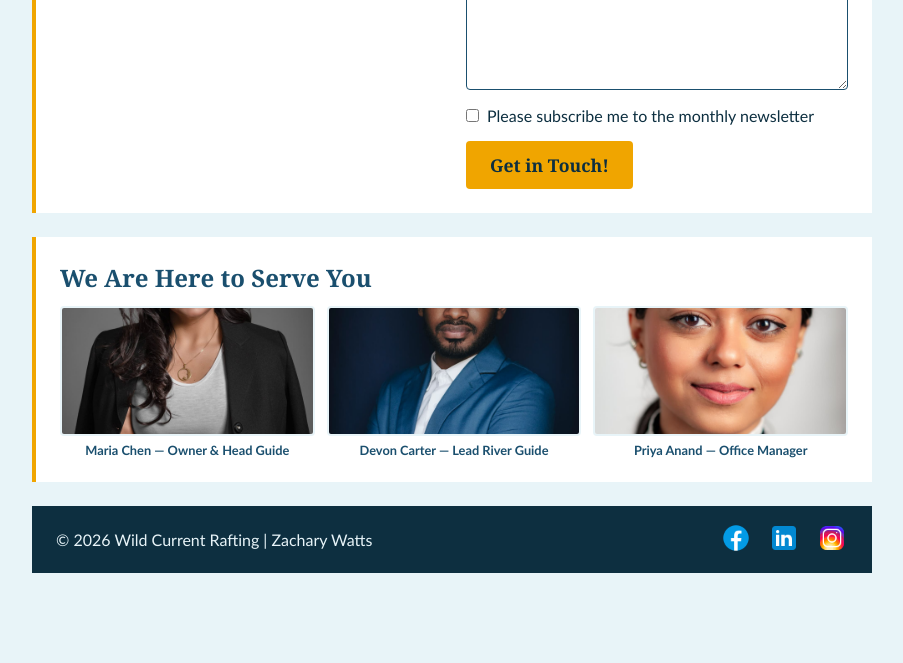
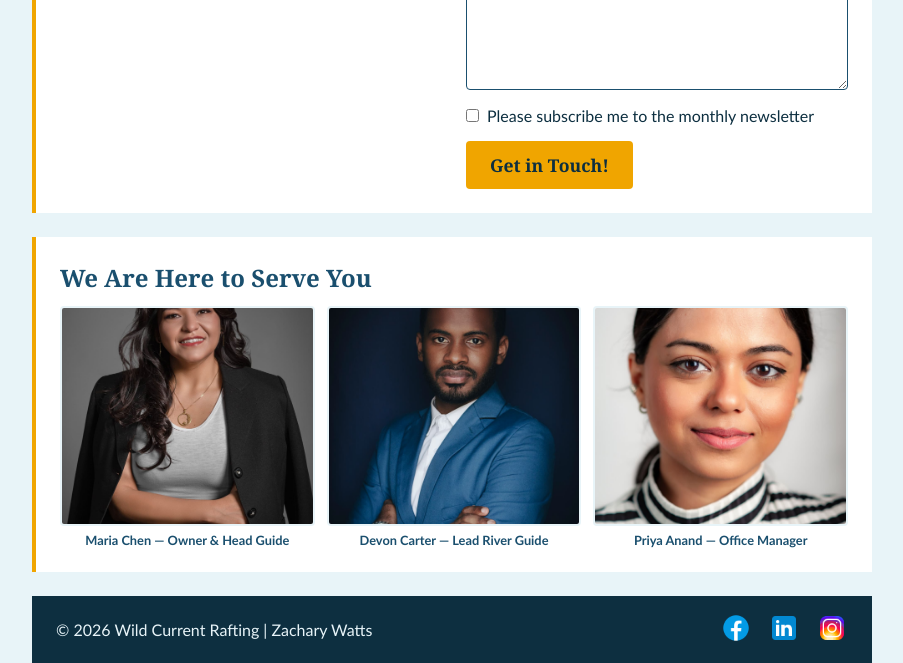
Before and after one commit to zmoney-w/wdd130, a plain HTML site: page wwr/contact.html in a window 1280 px wide. Shown: the part 628-1291 px from the top of the page, without its empty margins (188-1091 px from the left). Before the commit the page ends 1201 px from the top, so only its background shows below. Drawn offline with Linux system fonts and the light colour scheme.

Commit message:
css update

```diff
--- a/wwr/styles/rafting.css
+++ b/wwr/styles/rafting.css
@@ -220,11 +220,21 @@ section h2 {
 .adventures-gallery img,
 .employee-gallery img {
   width: 100%;
-  height: 130px;
   object-fit: cover;
   display: block;
   border-radius: 4px;
   border: 2px solid var(--secondary-color);
+}
+
+.adventures-gallery img {
+  height: 130px;
+}
+
+/* Employee headshots are tall portrait photos, so they need
+   a taller crop than the landscape adventure photos above
+   to avoid cutting through people's faces */
+.employee-gallery img {
+  height: 220px;
 }
 
 .adventures-gallery figcaption,
```
